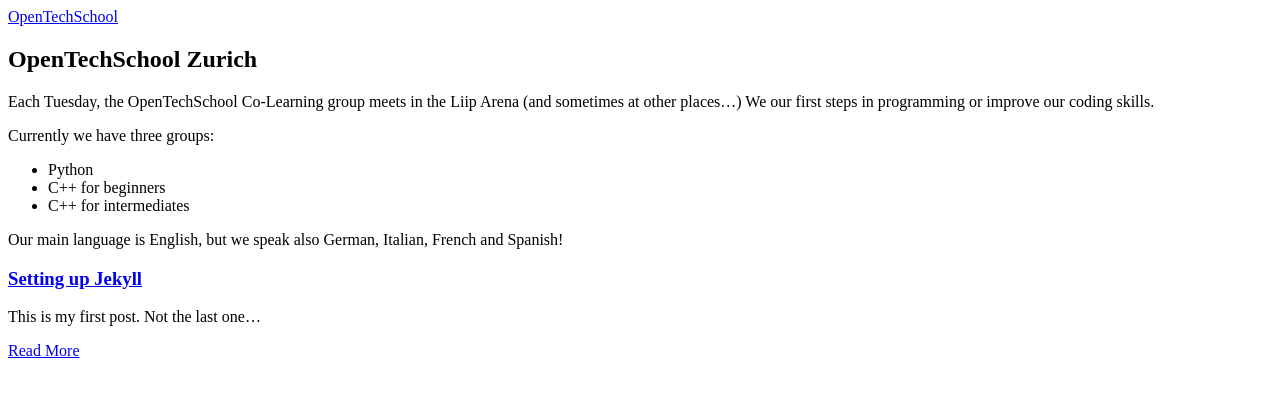
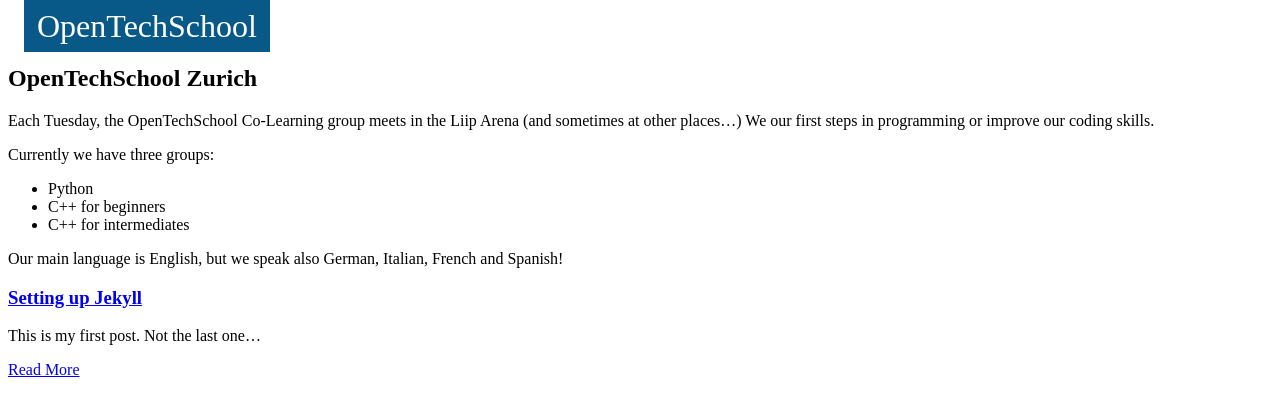
Before and after one commit to opentechschool-zurich/opentechschool-zurich-2018.github.io, a Jekyll site: the page built from index.md, in a window 1280 px wide. Shown: the top 416 px of the page. Built offline with Jekyll 4.4.1, drawn with Linux system fonts in a browser that asks for light colours; our own code applies the rules of GitHub Pages for plain Markdown files.

Commit message:
start the scss file with the dashes prefix and move it to the css directory

```diff
--- a/_layouts/default.html
+++ b/_layouts/default.html
@@ -2,7 +2,7 @@
 <html>
 <head>
 <title>{% if page.title %}{{ page.title }} – {% endif %}{{ site.name }} – {{ site.description }}</title>
-<link rel="stylesheet" type="text/css" href="{{ site.baseurl }}/style.css" />
+<link rel="stylesheet" type="text/css" href="{{ site.baseurl }}/css/style.css" />
 </head>
 <body>
 	<header>
--- a/style.scss
+++ b/css/style.scss
@@ -1,3 +1,6 @@
+---
+---
+
 a.menu_ots_logo {
   font-size: 2em;
   margin: 0 3px 0 0.5em;
```
Also changed, not shown: README.md.
